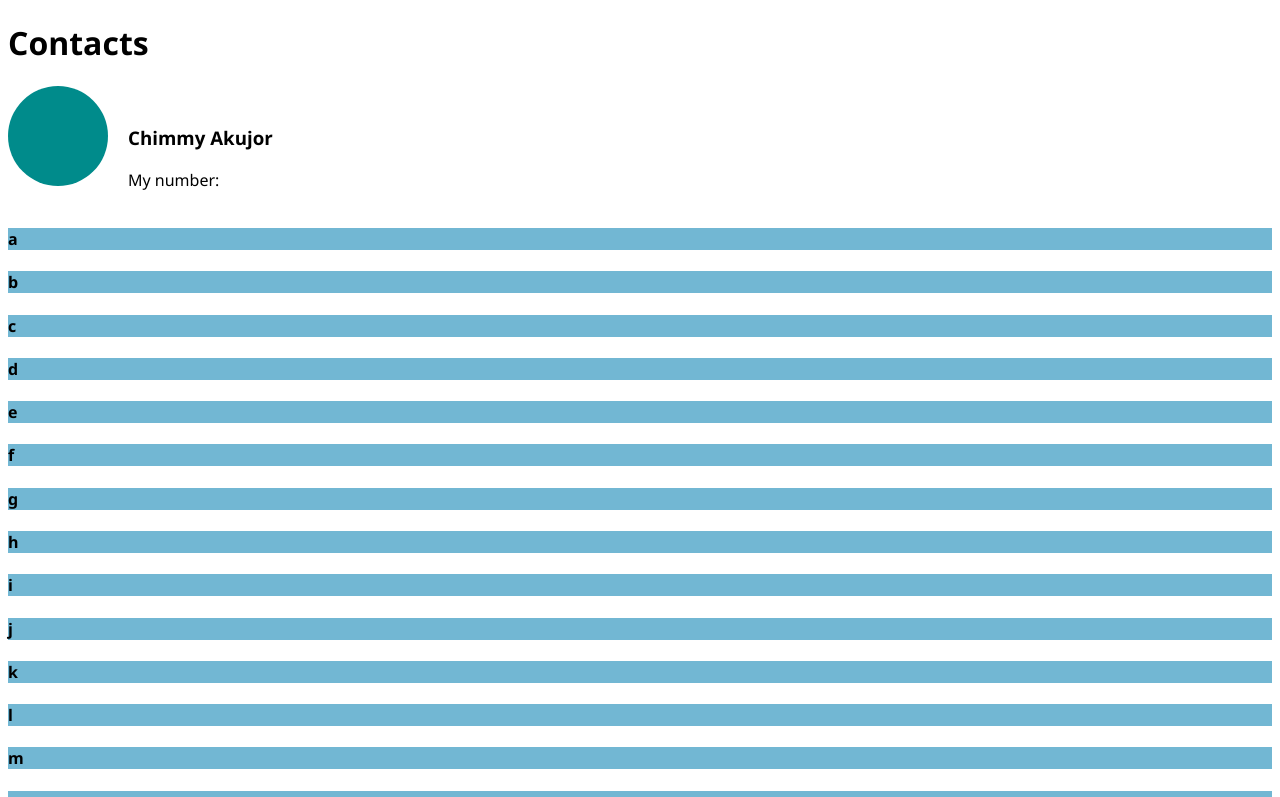
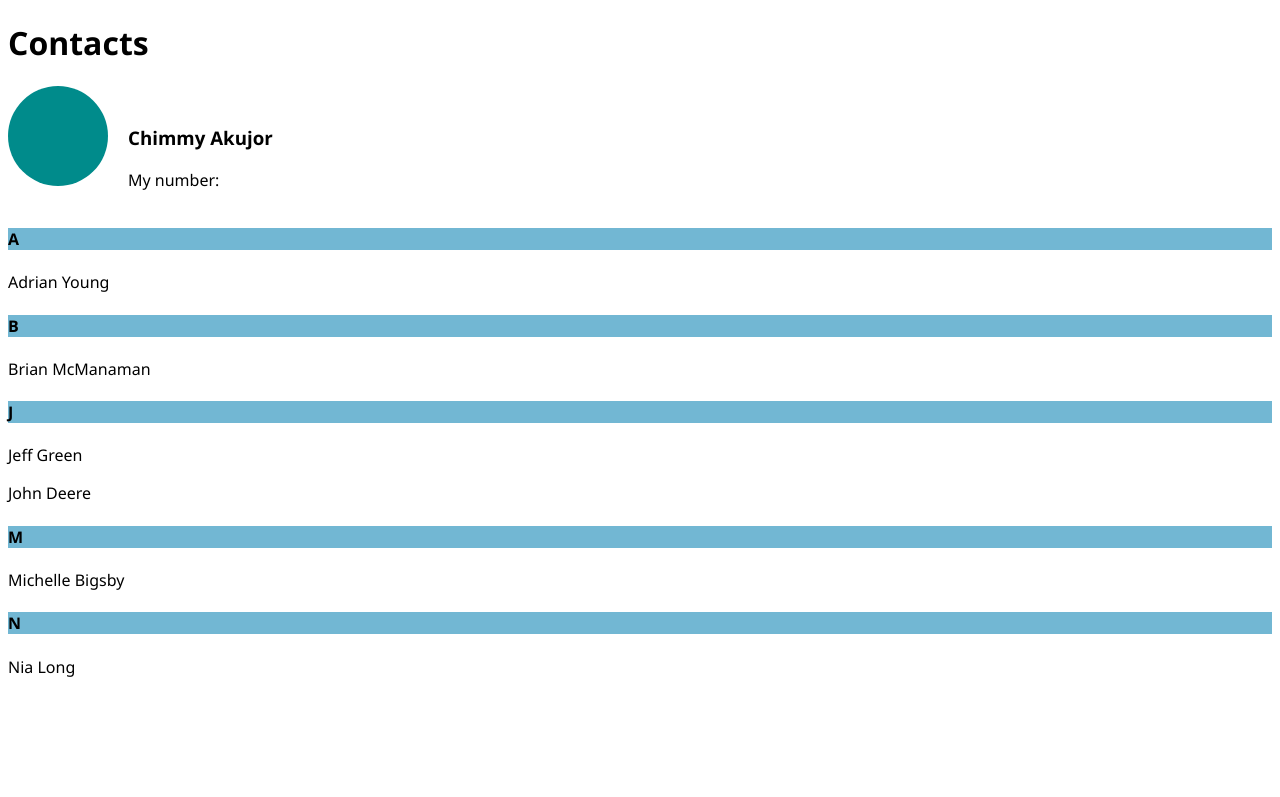
Before and after one commit to chimmyAkujor/phonebook, a React (Create React App) app: page / in a window 1280 px wide. Shown: the top 797 px of the page. Built offline with nearby package versions, Linux system fonts and the light colour scheme.

Commit message:
fixed group and contacts rendering

```diff
--- a/src/components/Contact.js
+++ b/src/components/Contact.js
@@ -4,7 +4,7 @@ class Contact extends Component{
     render(){
         return(
             <div>
-                <p> John Smith </p>
+                <p> {this.props.name} </p>
             </div>
         )
     }
--- a/src/components/Group.js
+++ b/src/components/Group.js
@@ -3,17 +3,17 @@ import Contact from './Contact';
 
 class Group extends Component{
     render() {
-      var subList = [];
-      if(this.props.firstName){
-        var person = {
-          firstName: this.props.firstName,
-          lastName: this.props.lastName,
-          address: ""
-        }
-        subList.push(person);
-        let d = document.getElementsByTagName("div");
-        d.appendChild(<Contact/>);
-      }
+      // var subList = [];
+      // if(this.props.firstName){
+      //   var person = {
+      //     firstName: this.props.firstName,
+      //     lastName: this.props.lastName,
+      //     address: ""
+      //   }
+      //   subList.push(person);
+      //   let d = document.getElementsByTagName("div");
+      //   d.appendChild(<Contact/>);
+      // }
       return (
         <div>
           <h4> {this.props.title} </h4>
--- a/src/components/List.js
+++ b/src/components/List.js
@@ -1,11 +1,44 @@
-import React, { Component } from 'react';
+import React, { Component,Fragment } from 'react';
 import './List.css';
 import Group from './Group';
 import Contact from './Contact';
 
+var contacts = [
+    {name:"John Deere"},
+    {name:"Jeff Green"},
+    {name: "Nia Long"},
+    {name: "Michelle Bigsby"},
+    {name: "Adrian Young"},
+    {name: "Brian McManaman"}
+].sort(function(a,b) {return (a.name > b.name) ? 1 : ((b.name > a.name) ? -1 : 0);})
+
 class List extends Component{
+    renderContacts=()=>{
+        let indexes = [];
+        for(var a = 0; a<contacts.length;a++){
+            var index = contacts[a].name[0];
+            if(indexes.indexOf(index)===-1){
+                indexes.push(index);
+            }
+        }
+        return contacts.map((contact,i)=>{
+            const ind = indexes.indexOf(contact.name[0]);
+            if(ind >-1){
+                indexes.splice(ind,1);
+                return (
+                    <Fragment>
+                        <Group key={i} title={contact.name[0]}/>
+                        <Contact key={i} name = {contact.name}/>
+                    </Fragment>
+                )
+            }
+            return <Contact key={i} name = {contact.name}/>
+
+
+    })
+    }
         render(){
-            const index = [];
+/*            const index = [];
             var charA = 'a', charZ = 'z', i = charA.charCodeAt(0),
             j = charZ.charCodeAt(0);
             for(;i<=j;++i){
@@ -14,10 +47,10 @@ class List extends Component{
             index.push('#');
 
         var list = index.map((title,x)=><Group key={x} title={title}/>);
-
+  */
         return(
             <div>
-                {list}
+                {this.renderContacts()}
             </div>
         )
         }
```
